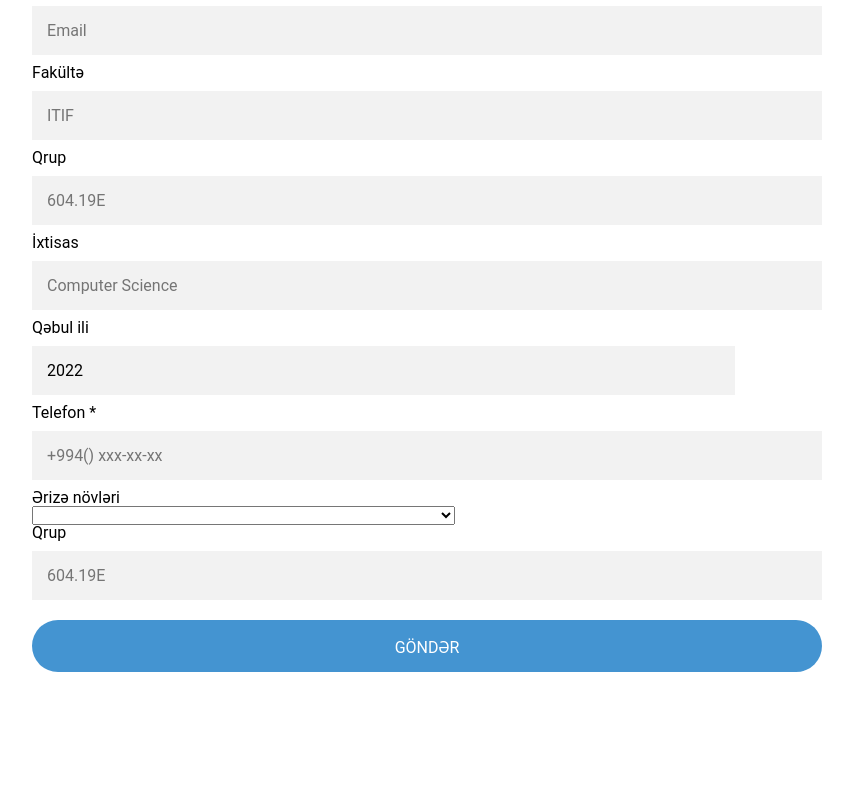
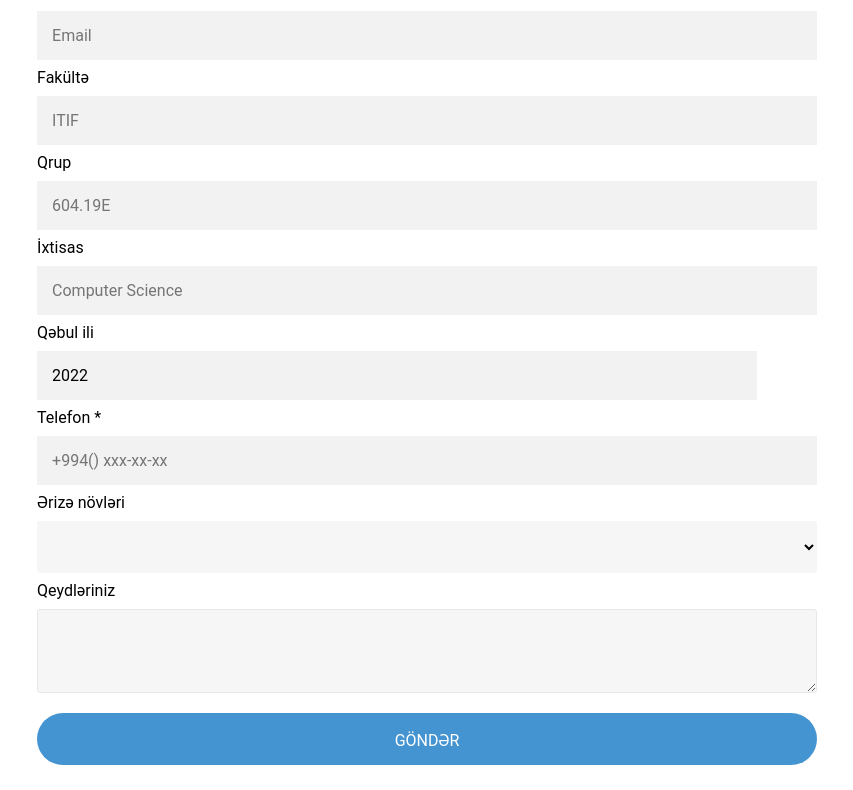
Before and after one commit to Vyrskal/e-muraciet, a React (Create React App) app: page / in a window 1280 px wide. Shown: the part 500-1290 px from the top of the page, without its empty margins (213-1066 px from the left). Before the commit the page ends 1192 px from the top, so only its background shows below. Built offline with nearby package versions, Linux system fonts and the light colour scheme.

Commit message:
form updated

```diff
--- a/src/components/Choise/Choise.js
+++ b/src/components/Choise/Choise.js
@@ -10,7 +10,7 @@ function Choise() {
           <a href="/">Ərİzə</a>
         </li>
         <li class="item-158" data-menuanchor="/">
-          <a href="/">İrad və təklİflər/Status</a>
+          <a href="/">Status</a>
         </li>
       </ul>
     </div>
--- a/src/components/Form/Form.css
+++ b/src/components/Form/Form.css
@@ -10,7 +10,7 @@
   display: flex;
   flex-direction: column;
   justify-content: space-evenly;
-  padding: 10px;
+  padding: 15px;
 }
 
 .success-message {
@@ -28,8 +28,26 @@
   font-family: "Roboto", sans-serif;
 }
 
+select {
+  width: 100%;
+  background: #f6f6f6;
+  border: 1px solid #e7e7e7;
+  height: 52px;
+  border-radius: 3px;
+  padding: 0px 15px;
+}
+
+.form-wrapper textarea {
+  background: #f6f6f6;
+  border: 1px solid #e7e7e7;
+  height: 52px;
+  border-radius: 3px;
+  padding: 15px;
+  margin: 10px 0px;
+}
+
 #year {
-  width: 673px;
+  width: 690px;
 }
 
 span {
--- a/src/components/Form/Form.js
+++ b/src/components/Form/Form.js
@@ -8,10 +8,10 @@ import "./Form.css";
 function Form() {
   const [startDate, setStartDate] = useState(new Date());
   return (
+    <div className="form-wrapper">
       <form className="register-form">
         {/* Uncomment the next line to show the success message */}
         {/* <div className="success-message">Success! Thank you for registering</div> */}
-
         <label>Ad</label>
         <input
           id="first-name"
@@ -30,7 +30,6 @@ function Form() {
           placeholder="Last Name"
           name="lastName"
         />
-
         {/* Uncomment the next line to show the error message */}
         {/* <span id="last-name-error">Please enter a last name</span> */}
         <label>E-mail</label>
@@ -43,7 +42,7 @@ function Form() {
         />
         <label>Fakültə</label>
         <input
-        id="last-name"
+          id="faculty"
           className="form-field"
           type="text"
           placeholder="ITIF"
@@ -51,7 +50,7 @@ function Form() {
         />
         <label>Qrup</label>
         <input
-        id="last-name"
+          id="group"
           className="form-field"
           type="text"
           placeholder="604.19E"
@@ -59,7 +58,7 @@ function Form() {
         />
         <label>İxtisas</label>
         <input
-        id="last-name"
+          id="specialty"
           className="form-field"
           type="text"
           placeholder="Computer Science"
@@ -77,21 +76,19 @@ function Form() {
         />
         <label>Telefon *</label>
         <input
-        id="last-name"
+          id="phone"
           className="form-field"
           type="tel"
           placeholder="+994() xxx-xx-xx"
           name="phone"
         />
         <label>Ərizə növləri</label>
-      <div class="controls">
         <select
-        className="form-field"
+          className="form-field rst_select  invalid"
           required="true"
           onchange="changeField(this);"
-          class="rst_select  invalid"
           name="types"
-          id="department_13_erize-novleri"
+          id="types"
           aria-invalid="true"
         >
           <option></option>
@@ -127,21 +124,22 @@ function Form() {
             Əməkdaşları üçün iş yeri barədə arayış
           </option>
         </select>{" "}
-      </div>
-      <label>Qrup</label>
-      <input
-        id="last-name"
-        className="form-field"
-        type="text"
-        placeholder="604.19E"
-        name="group"
-      />
+        <label>Qeydləriniz</label>
+        <textarea
+          // className="form-field"
+          name="message"
+          id="message"
+          cols="80"
+          rows="12"
+          aria-invalid="false"
+        ></textarea>
         {/* Uncomment the next line to show the error message */}
         {/* <span id="email-error">Please enter an email address</span> */}
         <button className="form-field btn" type="submit">
           Göndər
         </button>
       </form>
+    </div>
   );
 }
 
```
Lines whose indentation alone changed are shown as unchanged.
